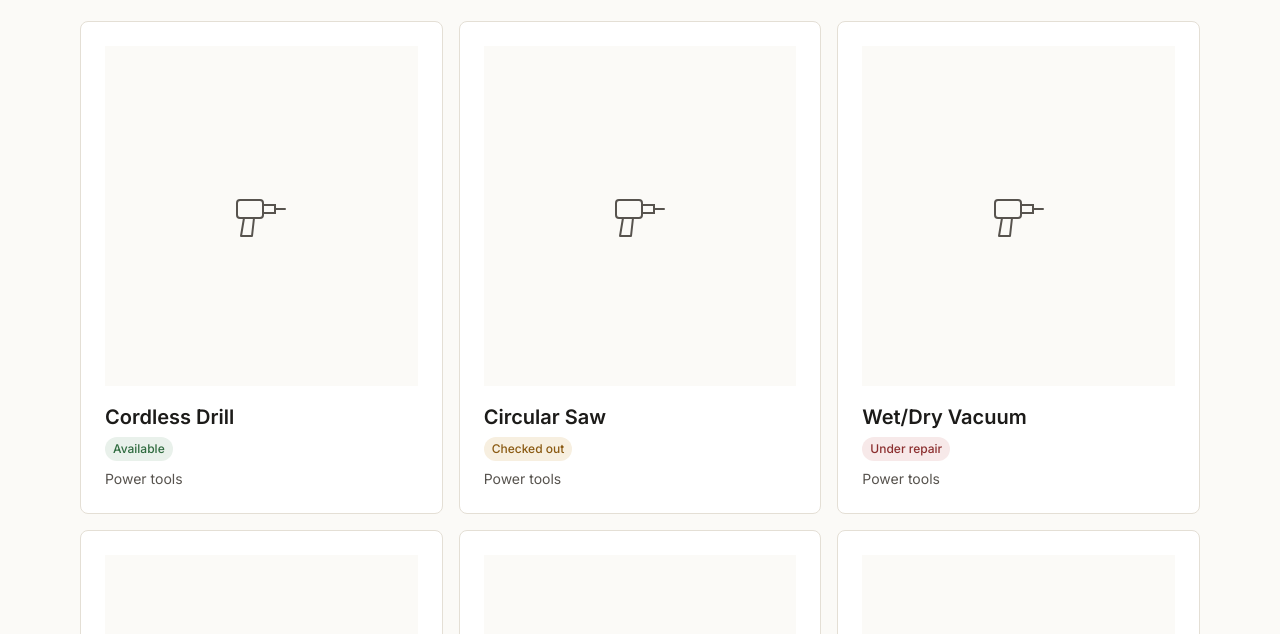
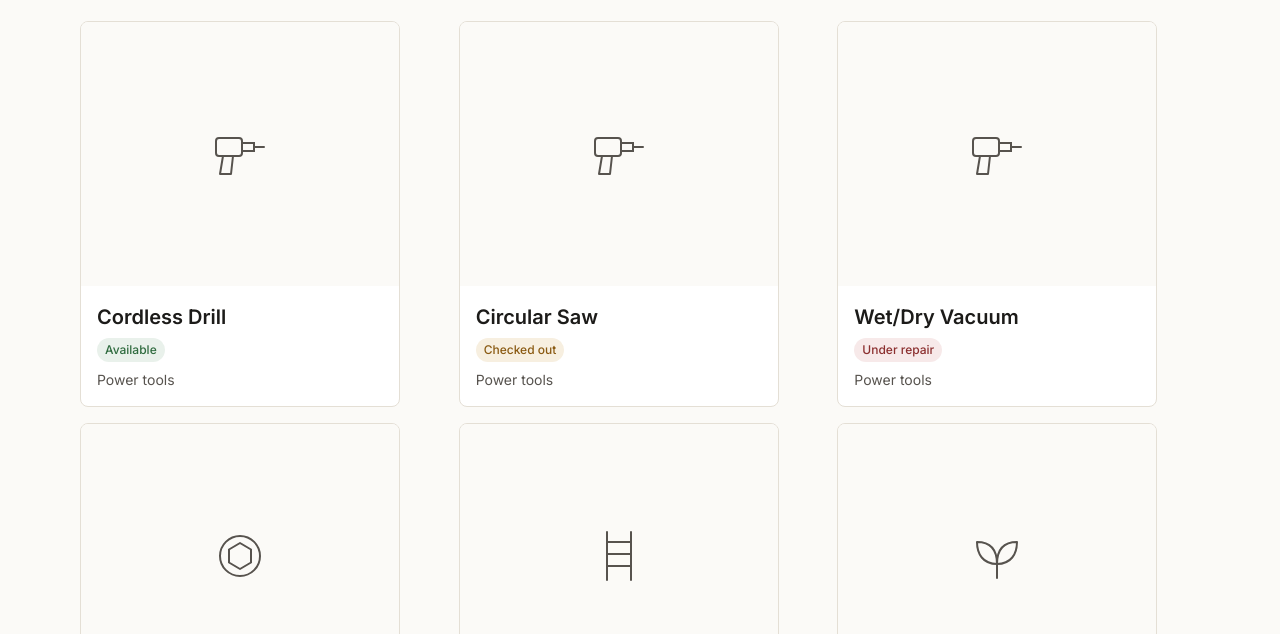
Before and after one commit to Marhysa/d4d-build-a, a website: page index.html in a window 1280 px wide. Shown: the part 166-800 px from the top of the page. Drawn offline with Linux system fonts and the light colour scheme.

Commit message:
Removed the margin & set margin on the tool card. Adjusted the card size.

```diff
--- a/index.html
+++ b/index.html
@@ -53,10 +53,10 @@
           const availability = availabilityDetails[tool.availability];
           const card = document.createElement("a");
           card.href = `tool.html?id=${encodeURIComponent(tool.id)}`;
-          card.className = "flex flex-col rounded-card border border-border bg-surface-raised p-lg transition-colors hover:border-accent";
+          card.className = "flex h-[386px] w-[320px] flex-col overflow-hidden rounded-card border border-border bg-surface-raised p-0 transition-colors hover:border-accent";
 
           const top = document.createElement("div");
-          top.className = "mb-md flex h-[340px] w-full items-center justify-center bg-surface";
+          top.className = "flex min-h-0 w-full flex-1 items-center justify-center bg-surface";
 
           const icon = document.createElement("img");
           icon.src = `images/${encodeURIComponent(tool.category)}.svg`;
@@ -66,16 +66,16 @@
           icon.className = "h-16 w-16 shrink-0";
 
           const badge = document.createElement("span");
-          badge.className = `mb-sm self-start rounded-full px-sm py-xs text-xs font-medium ${availability.classes}`;
+          badge.className = `mx-md mb-sm self-start rounded-full px-sm py-xs text-xs font-medium ${availability.classes}`;
           badge.textContent = availability.label;
           top.append(icon);
 
           const name = document.createElement("h2");
-          name.className = "mb-xs text-lg font-semibold text-ink";
+          name.className = "mx-md mt-md mb-xs text-lg font-semibold text-ink";
           name.textContent = tool.name;
 
           const category = document.createElement("p");
-          category.className = "text-sm text-ink-muted";
+          category.className = "mx-md mb-md text-sm text-ink-muted";
           category.textContent = categoryLabels.get(tool.category) ?? tool.category;
 
           card.append(top, name, badge, category);
```
Also changed, not shown: dist/styles.css.
